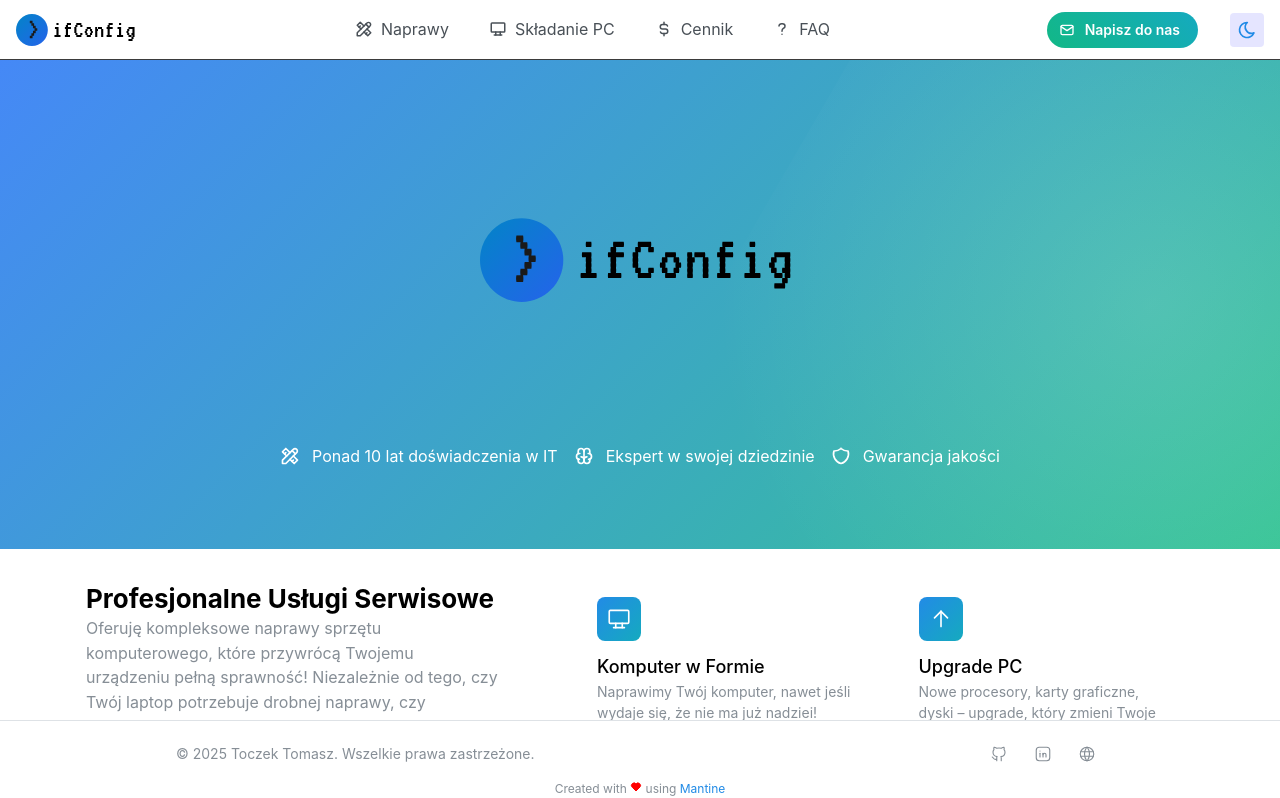
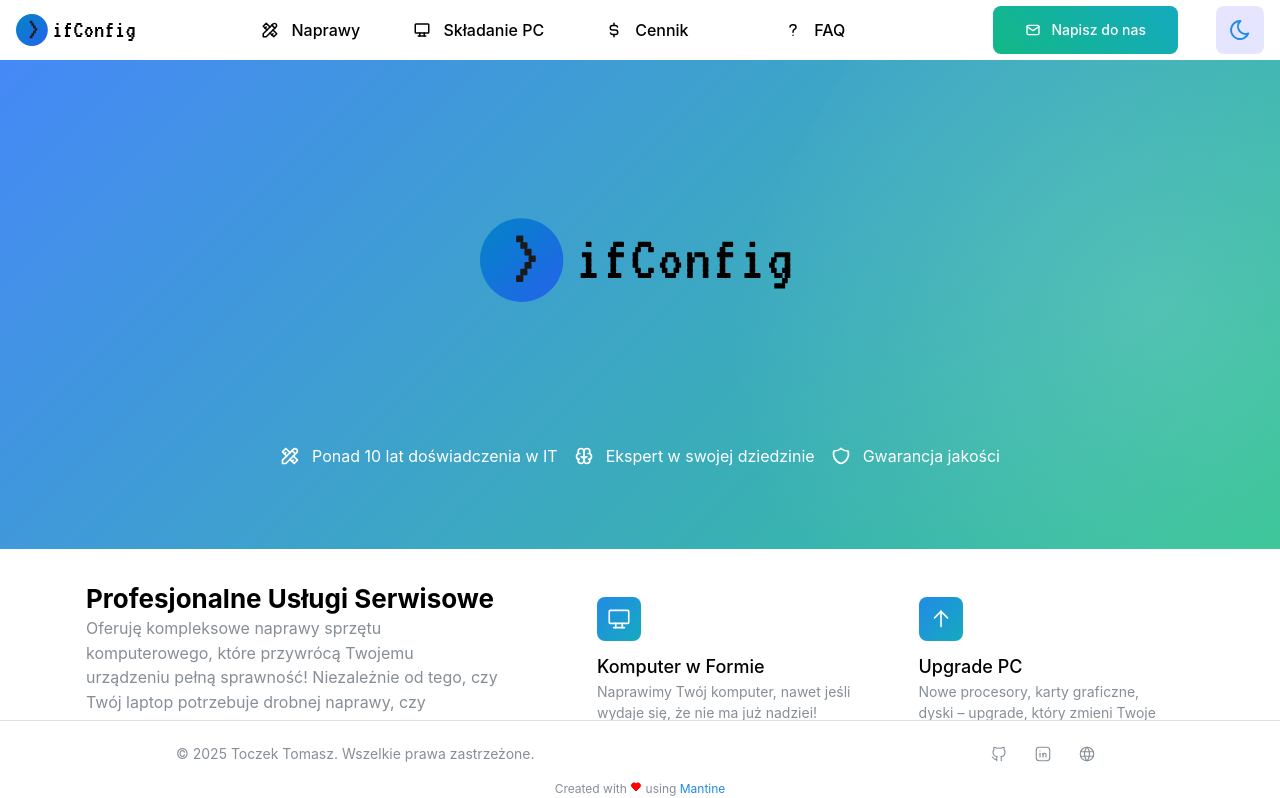
Before and after one commit to toczke/ifconfig-it-service, a React (Vite) app in the folder packages/static-frontend/: page / in a window 1280 px wide. Shown: the top 798 px of the page. Built offline with nearby package versions, Linux system fonts and the light colour scheme.

Commit message:
Updated header

```diff
--- a/packages/static-frontend/src/components/Header.module.css
+++ b/packages/static-frontend/src/components/Header.module.css
@@ -1,9 +1,12 @@
 .header {
   background-color: var(--mantine-color-dark-7);
-  border-bottom: 1px solid var(--mantine-color-dark-5);
   position: sticky;
   top: 0;
   z-index: 100;
+}
+
+[data-mantine-color-scheme='dark'] .header {
+  border-bottom: 1px solid var(--mantine-color-dark-5);
 }
 
 .inner {
@@ -16,17 +19,36 @@
 .link {
   display: flex;
   align-items: center;
-  gap: 8px;
-  padding: 8px 12px;
-  border-radius: var(--mantine-radius-sm);
+  gap: 12px;
+  padding: 12px 32px;
+  margin: 0 6px;
+  border-radius: var(--mantine-radius-md);
   color: var(--mantine-color-gray-7);
   text-decoration: none;
-  transition: all 0.2s ease;
+  transition: all 0.2s cubic-bezier(0.4, 0, 0.2, 1);
+  white-space: nowrap;
+  overflow: hidden;
+  text-overflow: ellipsis;
+  background: transparent;
+  cursor: pointer;
+  height: 48px;
+  font-size: var(--mantine-font-size-sm);
+  min-width: 140px;
+  justify-content: center;
+  font-weight: 500;
 }
 
 .link:hover {
   background-color: var(--mantine-color-blue-1);
   color: var(--mantine-color-blue-7);
+  text-decoration: none;
+  transform: translateY(-1px);
+  box-shadow: 0 1px 2px rgba(0, 0, 0, 0.1);
+}
+
+.link:active {
+  transform: translateY(0);
+  box-shadow: none;
 }
 
 [data-mantine-color-scheme='dark'] .link {
@@ -36,6 +58,45 @@
 [data-mantine-color-scheme='dark'] .link:hover {
   background-color: var(--mantine-color-dark-5);
   color: var(--mantine-color-white);
+  text-decoration: none;
+  box-shadow: 0 1px 2px rgba(0, 0, 0, 0.3);
+}
+
+.ctaButton {
+  height: 48px !important;
+  padding: 12px 32px !important;
+  margin: 0 6px !important;
+  border-radius: var(--mantine-radius-md) !important;
+  font-weight: 500 !important;
+  transition: all 0.2s cubic-bezier(0.4, 0, 0.2, 1) !important;
+  min-width: 140px !important;
+}
+
+.ctaButton:hover {
+  transform: translateY(-1px) !important;
+  box-shadow: 0 1px 2px rgba(0, 0, 0, 0.1) !important;
+}
+
+.ctaButton:active {
+  transform: translateY(0) !important;
+  box-shadow: none !important;
+}
+
+.themeToggle {
+  height: 48px !important;
+  width: 48px !important;
+  border-radius: var(--mantine-radius-md) !important;
+  transition: all 0.2s cubic-bezier(0.4, 0, 0.2, 1) !important;
+}
+
+.themeToggle:hover {
+  transform: translateY(-1px) !important;
+  box-shadow: 0 1px 2px rgba(0, 0, 0, 0.1) !important;
+}
+
+.themeToggle:active {
+  transform: translateY(0) !important;
+  box-shadow: none !important;
 }
 
 .linkText {
--- a/packages/static-frontend/src/components/Header.tsx
+++ b/packages/static-frontend/src/components/Header.tsx
@@ -1,5 +1,5 @@
 import { useState, useEffect } from 'react';
-import { Burger, Container, Group, AppShell, Tooltip, Button, ActionIcon, useMantineColorScheme, Box, Drawer, Stack } from '@mantine/core';
+import { Burger, Container, Group, AppShell, Tooltip, Button, ActionIcon, useMantineColorScheme, Box, Drawer, Stack, UnstyledButton } from '@mantine/core';
 import { useDisclosure } from '@mantine/hooks';
 import { IconTools, IconMail, IconCurrencyDollar, IconSun, IconMoon, IconQuestionMark, IconDeviceDesktop } from '@tabler/icons-react';
 import IfconfigLogo from './IfconfigLogo';
@@ -55,22 +55,15 @@ export function Header() {
   };
 
   const navItems = services.map((service) => (
-    <Tooltip label={service.label} key={service.id} position="bottom" withArrow>
-      <Box
-        component="a"
-        href={`#${service.id}`}
+    <UnstyledButton
+      key={service.id}
       className={classes.link}
       data-active={active === service.id || undefined}
-        onClick={(e) => {
-          e.preventDefault();
-          scrollToSection(service.id);
-        }}
-        aria-label={service.label}
+      onClick={() => scrollToSection(service.id)}
     >
       {service.icon}
       <span className={classes.linkText}>{service.label}</span>
-      </Box>
-    </Tooltip>
+    </UnstyledButton>
   ));
 
   const handleThemeToggle = () => {
@@ -103,20 +96,22 @@ export function Header() {
             <Button
               variant="gradient"
               gradient={{ from: 'teal', to: 'cyan', deg: 45 }}
-              radius="xl"
               leftSection={<IconMail size={16} />}
               onClick={() => scrollToSection('kontakt')}
               className={classes.ctaButton}
               size="sm"
-              h={36}
             >
               Napisz do nas
             </Button>
+            <Tooltip
+              label={colorScheme === 'dark' ? 'Tryb jasny' : 'Tryb ciemny'}
+              position="bottom"
+              withArrow
+            >
               <ActionIcon
                 variant="subtle"
                 onClick={handleThemeToggle}
                 aria-label="Toggle theme"
-              size="lg"
                 className={classes.themeToggle}
                 style={{
                   backgroundColor: colorScheme === 'dark'
@@ -127,8 +122,9 @@ export function Header() {
                     : 'var(--mantine-color-blue-6)',
                 }}
               >
-              {colorScheme === 'dark' ? <IconSun size={20} /> : <IconMoon size={20} />}
+                {colorScheme === 'dark' ? <IconSun size={24} /> : <IconMoon size={24} />}
               </ActionIcon>
+            </Tooltip>
           </Group>
 
           <Burger
@@ -169,7 +165,6 @@ export function Header() {
           <Button
             variant="gradient"
             gradient={{ from: 'teal', to: 'cyan', deg: 45 }}
-            radius="xl"
             leftSection={<IconMail size={16} />}
             onClick={() => scrollToSection('kontakt')}
             className={classes.mobileCtaButton}
```
Lines whose indentation alone changed are shown as unchanged.
